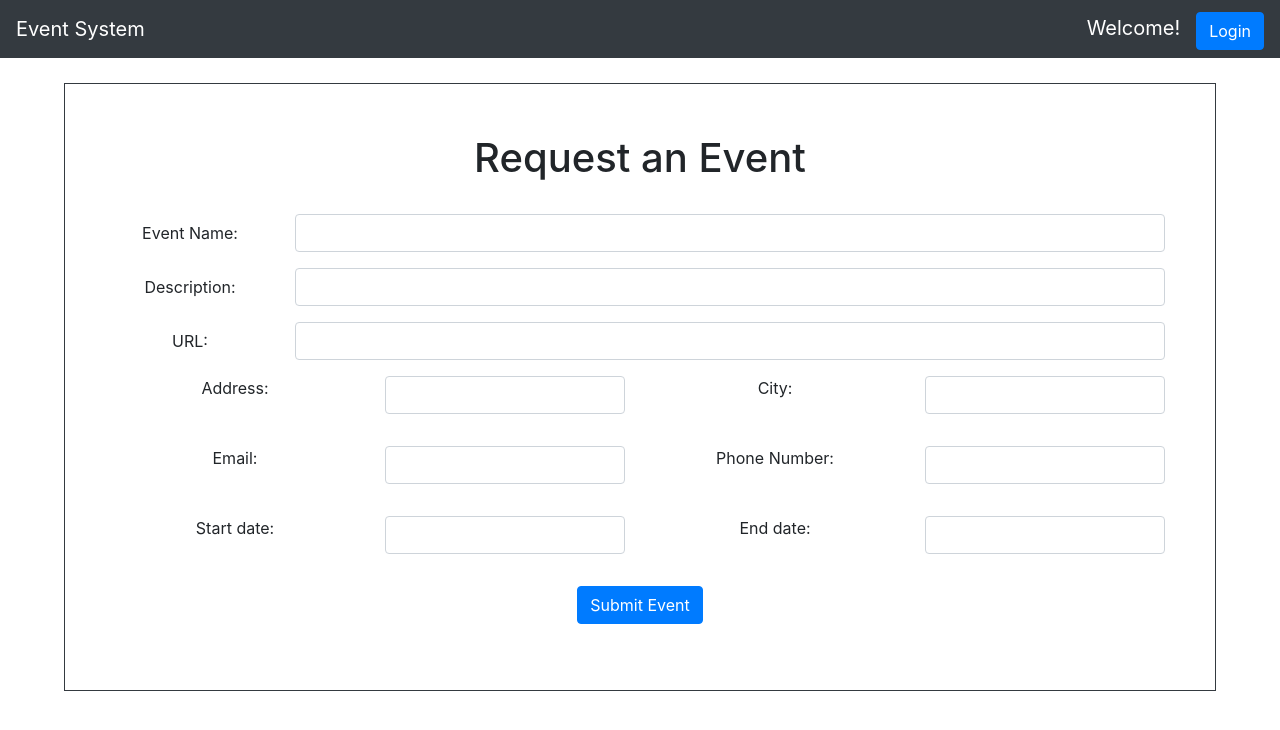
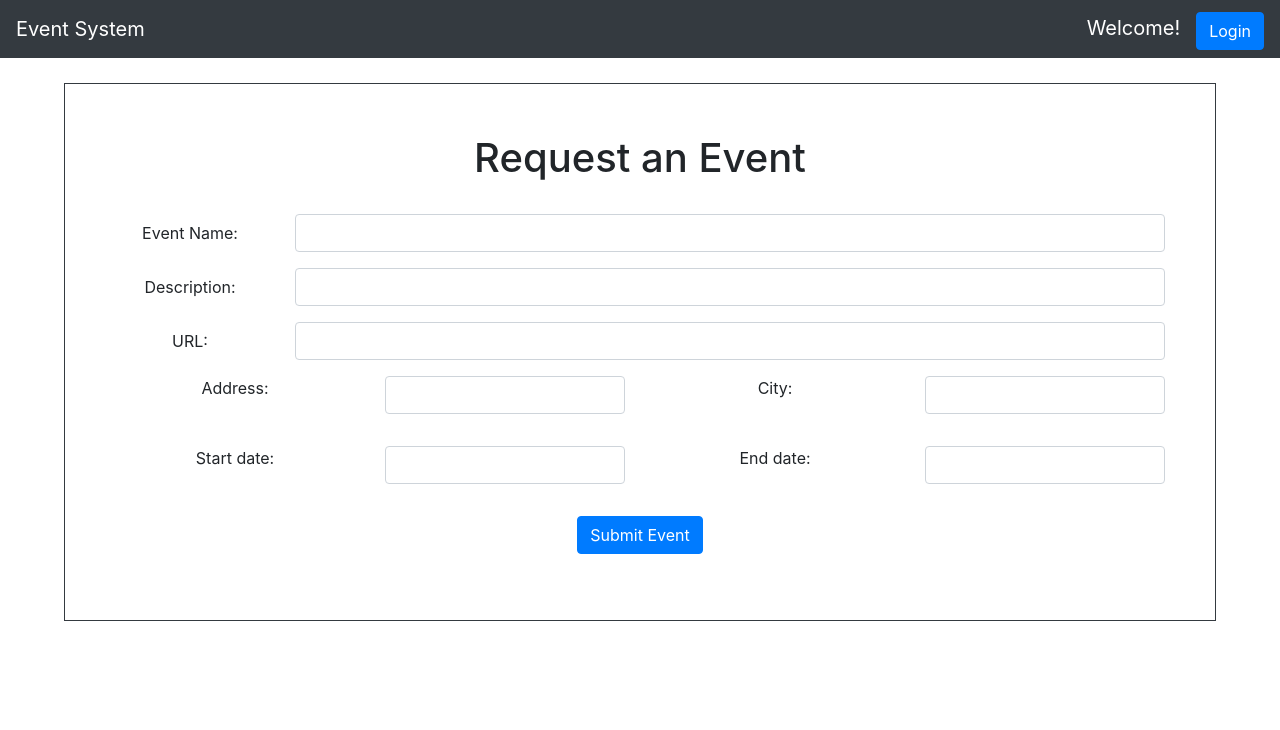
Before and after one commit to COP4710/front-end, a React (Create React App) app: page /createevent in a window 1280 px wide. Shown: the top 730 px of the page. Built offline with nearby package versions, Linux system fonts and the light colour scheme.

Commit message:
Small Changes to prepare for Axios

```diff
--- a/src/components/EventComponent.js
+++ b/src/components/EventComponent.js
@@ -35,7 +35,6 @@ export class EventComponent extends React.Component {
                 <Card.Body>
                     <Card.Text>Description: {this.props.eventDescription}</Card.Text>
                     <Card.Text>Event Dates: {this.props.eventDate} - {this.props.eventEndDate}</Card.Text>
-                    <Card.Text>Contact through email at "{this.props.eventEmail}" or call "{this.props.eventPhone}"</Card.Text>
                     <Card.Text>Link to Event Page: {this.props.eventURL}</Card.Text>
                     {eventButton}
                 </Card.Body>
--- a/src/pages/CreateEvent.js
+++ b/src/pages/CreateEvent.js
@@ -31,8 +31,6 @@ export class CreateEvent extends React.Component{
             eventURL: this.state.eventURLBox,
             address: this.state.eventAddressBox,
             city: this.state.eventCityBox,
-            email: this.state.eventEmailBox,
-            phone: this.state.eventPhoneBox,
             date: this.state.eventDateBox,
             end_date: this.state.eventEndDateBox,
             eventOwner: this.props.username,
@@ -84,20 +82,6 @@ export class CreateEvent extends React.Component{
                         <Form.Control name="eventCityBox" onChange={this.handleChange} type="text"></Form.Control>
                     </Form.Group>
                 </Form.Group>
-                <Form.Group as={Row} >
-                    <Form.Group as={Col}>
-                        <Form.Label >Email:</Form.Label>
-                    </Form.Group>
-                    <Form.Group as={Col}>
-                        <Form.Control name="eventEmailBox" onChange={this.handleChange} type="text"></Form.Control>
-                    </Form.Group>
-                    <Form.Group as={Col}>
-                        <Form.Label>Phone Number:</Form.Label>
-                    </Form.Group>
-                    <Form.Group as={Col}>
-                        <Form.Control name="eventPhoneBox" onChange={this.handleChange} type="text"></Form.Control>
-                    </Form.Group>
-                </Form.Group>
                 <Form.Group as={Row}>
                     <Form.Group as={Col}>
                         <Form.Label >Start date:</Form.Label>
--- a/src/pages/Home.js
+++ b/src/pages/Home.js
@@ -57,9 +57,9 @@ export class Home extends React.Component {
         var eventList = this.props.events
         var eventComponents = (
             <div>
-                {eventList.map(event => <EventComponent key={event.eventName} eventName={event.eventName} eventURL={event.eventURL}
-                eventDescription={event.eventDescription} address={event.address} city={event.city} eventEmail={event.email}
-                eventPhone={event.phone} eventDate={event.date} eventEndDate={event.end_date}
+                {eventList.map(event => <EventComponent key={event.eventName} eventName={event.eventName}
+                eventURL={event.eventURL} eventDescription={event.eventDescription} address={event.address}
+                city={event.city} eventDate={event.date} eventEndDate={event.end_date}
                 permissionLevel={this.props.permissionLevel} currentUser={this.props.username} eventOwner={event.eventOwner}/>)}
             </div>
         )
@@ -75,6 +75,20 @@ export class Home extends React.Component {
         //if (this.props.permissionLevel == "User" || this.props.permissionLevel == "Admin")
             createEvent = <Button onClick={this.handleClick}>Create Event</Button>
 
+        var formOptions = [<option>Date</option>, <option>City</option>]
+        /* statements commented out since we don't have permission levels setup yet
+        if (this.props.permissionLevel == "Admin")
+        {
+            formOptions.push(<option>My Events</option>)
+            formOptions.push(<option>My Active Events</option>)
+        }
+        if (this.props.permissionLevel == "SuperAdmin")
+        {
+            formOptions.push(<option>Admin</option>)
+            formOptions.push(<option>Participant</option>)
+        }
+        */
+
         return (
             <div>
                 <h1>{homeText}</h1>
@@ -87,8 +101,7 @@ export class Home extends React.Component {
                             <InputGroup className="mb-3">
                                 <InputGroup.Prepend>
                                     <Form.Control name="SearchType" as="select" defaultValue="Date" onChange={this.onChange}>
-                                        <option>Date</option>
-                                        <option>Location</option>
+                                        {formOptions}
                                     </Form.Control>
                                 </InputGroup.Prepend>
                                     <FormControl aria-label="Default"
```
